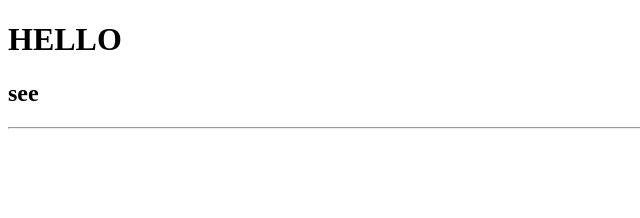
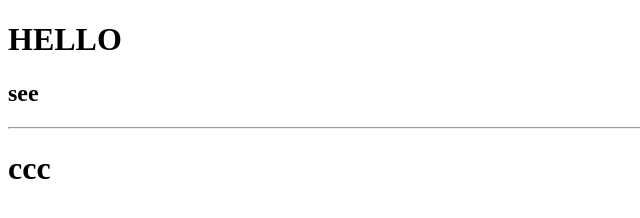
Before and after one commit to B10956011/B10956011, a plain HTML site: page index.html in a window 1280 px wide. Shown: the full height of the page, 0-640 px from the left. Drawn offline with Linux system fonts and the light colour scheme.

Commit message:
測試二

```diff
--- a/index.html
+++ b/index.html
@@ -10,5 +10,6 @@
     <h1>HELLO</h1>
     <h2>see</h2>
     <hr>
+    <h1>ccc</h1>
 </body>
 </html>
```
